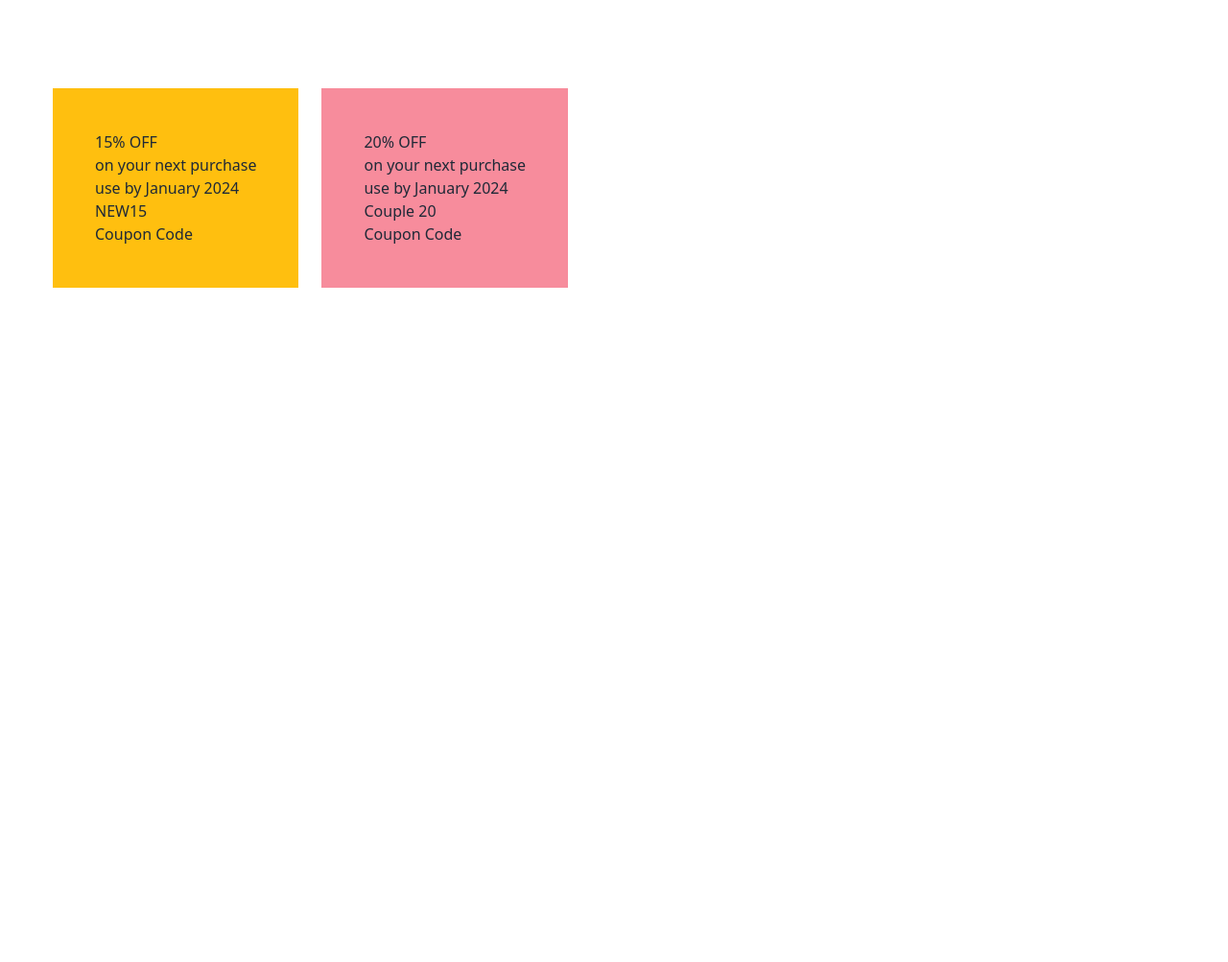
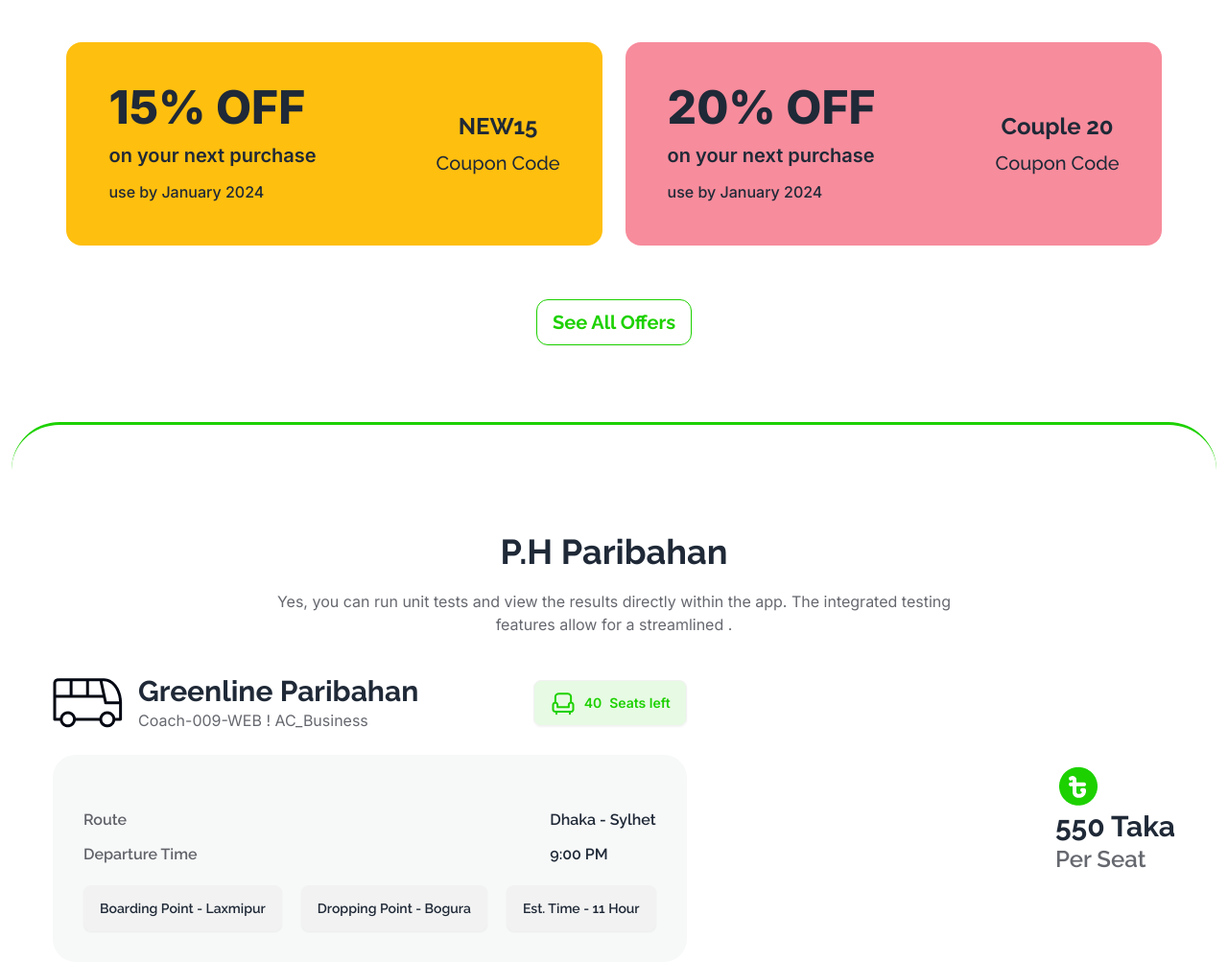
Before and after one commit to Siam-al-islam/smart-ticketing, a plain HTML site: page index.html in a window 1280 px wide. Shown: the part 601-1604 px from the top of the page at 96% size. Before the commit the page ends 901 px from the top, so only its background shows below. Drawn offline with nearby package versions, Linux system fonts and the light colour scheme.

Commit message:
ph poribahan added

```diff
--- a/index.html
+++ b/index.html
@@ -22,8 +22,8 @@
         rel="stylesheet">
 </head>
 
-<body class="px-3">
-    <header class="max-w-[1170px] mx-auto font-raleway">
+<body class="px-3  font-raleway">
+    <header class="max-w-[1170px] mx-auto">
         <!-- navbar  -->
         <nav>
             <div class="navbar bg-base-100">
@@ -44,7 +44,7 @@
                             <li><a>Search</a></li>
                         </ul>
                     </div>
-                    <a class="text-2xl lgtext-4xl font-extrabold cursor-pointer">P-Ticket</a>
+                    <a class="text-2xl lg:text-4xl font-extrabold cursor-pointer">P-Ticket</a>
                 </div>
                 <div class="navbar-center hidden lg:flex">
                     <ul class="menu menu-horizontal px-1">
@@ -64,10 +64,11 @@
         <section class="bg-[url(images/banner.png)] bg-center rounded-[32px] mt-7">
             <div class="pt-[70px] pb-[135px] text-center max-w-[742px] mx-auto">
                 <div class="mb-8 space-y-4 text-white">
-                    <h1 class="text-6xl font-extrabold">
+                    <h1 class="text-4xl lg:text-6xl font-extrabold">
                         End-to-End Travel with <br> <span class="text-[#1DD100]">P Paribahan</span>
                     </h1>
-                    <p>Yes, you can run unit tests and view the results directly within the app. The integrated testing
+                    <p class="font-inter">Yes, you can run unit tests and view the results directly within the app. The
+                        integrated testing
                         features
                         allow for a streamlined .
                     </p>
@@ -76,40 +77,107 @@
             </div>
         </section>
     </header>
-    <main class="mt-32">
-        <section class="flex max-w-[1170px] mx-auto gap-6">
-            <div class="bg-[#FFBF0F] p-11">
-                <div>
-                    <h2>
+    <main class="mt-20">
+        <section class="max-w-[1170px] mx-auto ">
+            <div class="flex flex-col lg:flex-row  gap-6 justify-center">
+                <div class="bg-[#FFBF0F] p-5 lg:p-11 flex items-center gap-6 lg:gap-[125px] rounded-2xl">
+                    <div class="font-inter space-y-3">
+                        <h2 class="text-3xl lg:text-5xl font-extrabold">
                             15% OFF
                         </h2>
-                    <p>on your next purchase</p>
-                    <span>use by January 2024</span>
+                        <p class="text-base lg:text-xl font-semibold">on your next purchase</p>
+                        <p class="font-medium text-base">use by January 2024</p>
                     </div>
-                <div>
-                    <h2>
+                    <div class="space-y-2 text-center">
+                        <h2 class="text-2xl lgtext-3xl font-bold">
                             NEW15
                         </h2>
-                    <span>
+                        <p class="text-xl font-medium">
                             Coupon Code
-                    </span>
+                        </p>
                     </div>
                 </div>
-            <div class="bg-[#F78C9C] p-11">
-                <div>
-                    <h2>
+                <div class="bg-[#F78C9C] p-5 lg:p-11 flex items-center gap-6 lg:gap-[125px] rounded-2xl">
+                    <div class="font-inter space-y-3">
+                        <h2 class="text-3xl lg:text-5xl font-extrabold">
                             20% OFF
                         </h2>
-                    <p>on your next purchase</p>
-                    <span>use by January 2024</span>
+                        <p class="text-base lg:text-xl font-semibold">on your next purchase</p>
+                        <p class="font-medium text-base">use by January 2024</p>
                     </div>
-                <div>
-                    <h2>
+                    <div class="space-y-2 text-center">
+                        <h2 class="text-2xl lgtext-3xl font-bold">
                             Couple 20
                         </h2>
-                    <span>
+                        <p class="text-xl font-medium">
                             Coupon Code
-                    </span>
+                        </p>
+                    </div>
+                </div>
+            </div>
+            <div class="text-center mt-14">
+                <button class="btn bg-white text-[#1DD100] border border-[#1DD100] rounded-xl text-xl font-bold">
+                    See All Offers
+                </button>
+            </div>
+        </section>
+        <!-- ph Paribahan  -->
+        <section class="mt-20 border-t-[3px] border-[#1DD100] rounded-[50px]">
+            <div class="max-w-[1170px] mx-auto mt-28">
+                <div class="max-w-[730px] mx-auto text-center">
+                    <h1 class="text-4xl font-bold mb-5">P.H Paribahan</h1>
+                    <p class="text-[#0307129b] font-inter mb-10">Yes, you can run unit tests and view the results
+                        directly
+                        within
+                        the app.
+                        The integrated testing
+                        features allow for a streamlined .
+                    </p>
+                </div>
+                <div class="flex lg:flex-row flex-col justify-between items-center">
+                    <div class="space-y-6">
+                        <div class="flex lg:flex-row flex-col items-center justify-between">
+                            <div class="flex lg:flex-row flex-col gap-4 items-center">
+                                <img src="images/bus-logo.png" alt="">
+                                <div>
+                                    <h2 class="text-3xl font-bold">Greenline Paribahan</h2>
+                                    <p class="text-[#0307129b] font-inter">Coach-009-WEB ! AC_Business</p>
+                                </div>
+                            </div>
+                            <div class="mt-5 lg:mt-0">
+                                <button class="btn bg-[#1cd1001b] border text-[#1DD100] font-inter"><img
+                                        src="images/seat-green.png" alt=""> <span>40</span> Seats
+                                    left
+                                </button>
+                            </div>
+                        </div>
+                        <div class="bg-[#F7F8F8] space-y-5 p-8 rounded-3xl">
+                            <div class="flex mt-6 justify-between">
+                                <div class="font-semibold text-[#0307129d]">
+                                    <p class="mb-3">Route</p>
+
+                                    <p>Departure Time</p>
+                                </div>
+                                <div class="font-semibold">
+                                    <p class=" mb-3">Dhaka - Sylhet</p>
+                                    <p>9:00 PM</p>
+                                </div>
+                            </div>
+                            <div class="flex gap-5 lg:flex-nowrap flex-wrap">
+                                <button class="btn">Boarding Point - Laxmipur</button>
+                                <button class="btn">Dropping Point - Bogura</button>
+                                <button class="btn">Est. Time - 11 Hour</button>
+                            </div>
+                        </div>
+                    </div>
+                    <!-- fare  -->
+                    <div class="mt-7 lg:mt-0">
+                        <img src="images/fare.png" alt="">
+                        <h2 class="font-bold text-3xl">
+                            550 Taka
+                        </h2>
+                        <p class="text-2xl font-semibold text-[#0307129b]">Per Seat</p>
+                    </div>
                 </div>
             </div>
         </section>
```
Lines whose indentation alone changed are shown as unchanged.
